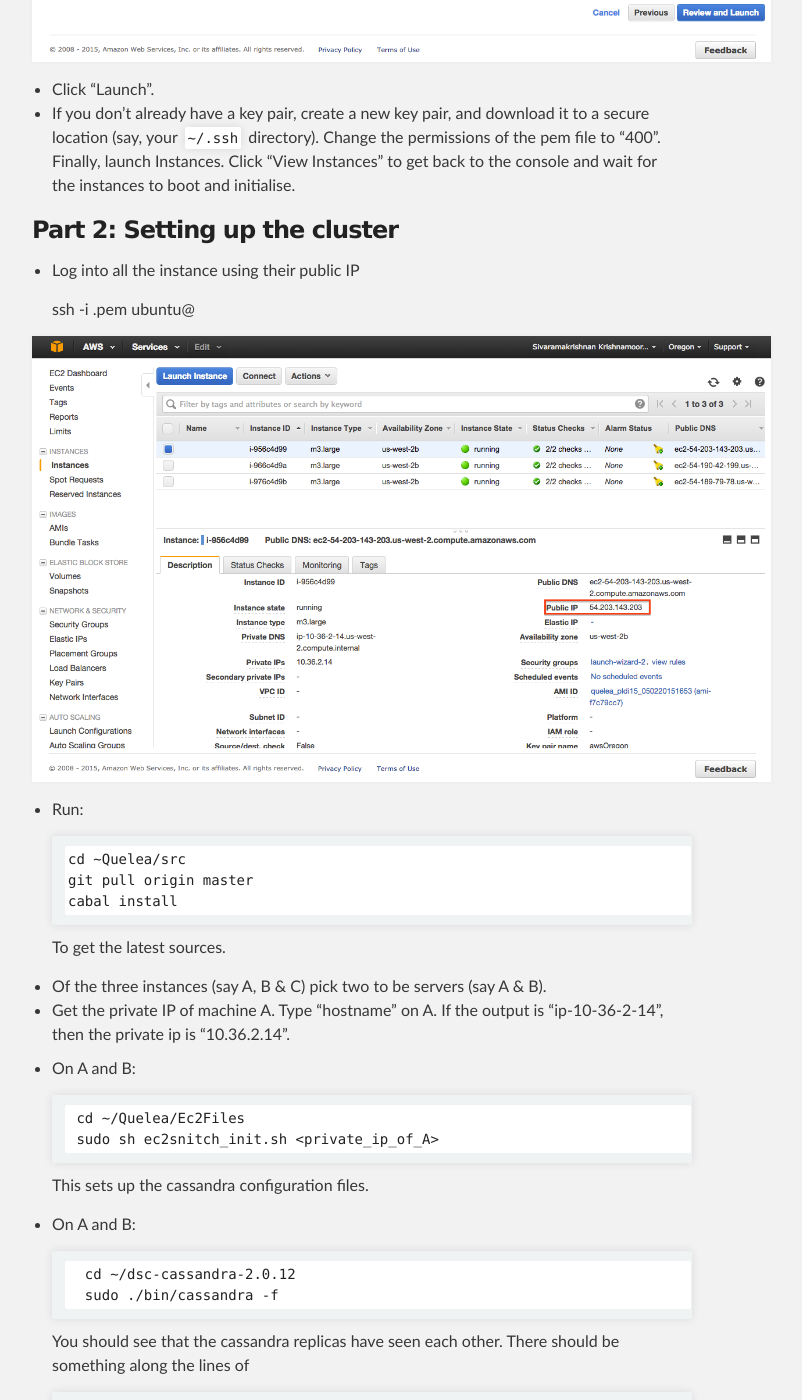
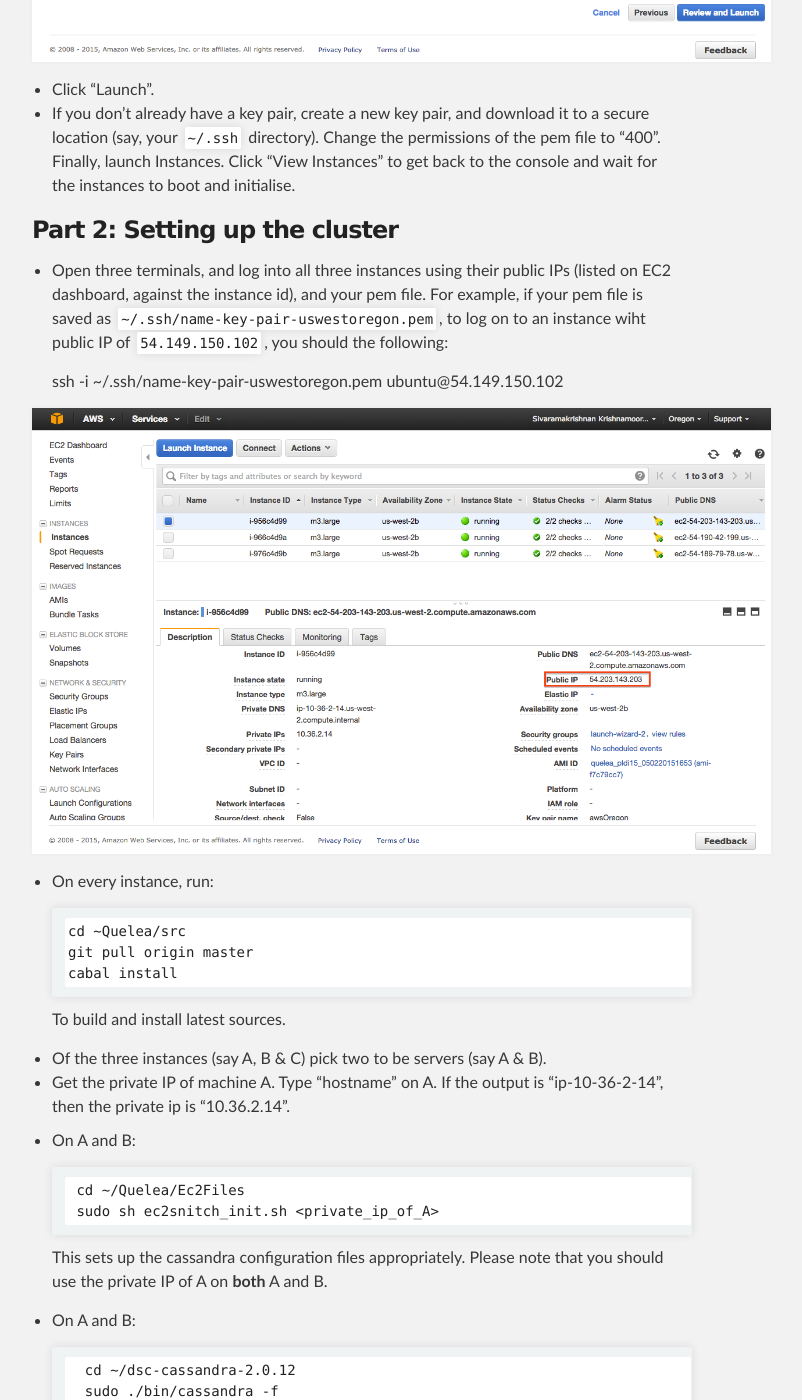
Before and after one commit to kayceesrk/Quelea, a Jekyll site: the page built from _posts/2015-02-12-ec2-instructions.markdown, in a window 1280 px wide and 1400 px high, scrolled down 2660 px. Shown: the whole window, without its empty margins (288-1090 px from the left). Built offline with Jekyll 4.4.1, drawn with Linux system fonts in a browser that asks for light colours.

Commit message:
VM URL changed. EC2 instructions edited.

```diff
--- a/_config.yml
+++ b/_config.yml
@@ -1,2 +1,3 @@
 baseurl: "/Quelea"
 pldiurl: "http://gowthamk.github.io/docs/quelea.pdf"
+vmurl: "https://www.dropbox.com/s/dd1nzms16ihlggl/Quelea.ova?dl=0"
--- a/_posts/2015-02-12-ec2-instructions.markdown
+++ b/_posts/2015-02-12-ec2-instructions.markdown
@@ -34,19 +34,23 @@
 
 ### Part 2: Setting up the cluster
 
-+ Log into all the instance using their public IP
++ Open three terminals, and log into all three instances using their public IPs
+(listed on EC2 dashboard, against the instance id), and your pem file. For
+example, if your pem file is saved as `~/.ssh/name-key-pair-uswestoregon.pem`,
+to log on to an instance wiht public IP of `54.149.150.102`, you should the
+following:
 
-    ssh -i <key_file_name>.pem ubuntu@<public_ip>
+    ssh -i ~/.ssh/name-key-pair-uswestoregon.pem ubuntu@54.149.150.102
 
 ![ec2-5]({{ site.baseurl }}/assets/ec2-5.png)
 
-+ Run:
++ On every instance, run:
 
       cd ~Quelea/src
       git pull origin master
       cabal install
 
-  To get the latest sources.
+  To build and install latest sources.
 + Of the three instances (say A, B & C) pick two to be servers (say A & B).
 + Get the private IP of machine A. Type “hostname” on A. If the output is “ip-10-36-2-14”, then the private ip is “10.36.2.14”.
 + On A and B:
@@ -54,7 +58,8 @@
        cd ~/Quelea/Ec2Files
        sudo sh ec2snitch_init.sh <private_ip_of_A>
 
-  This sets up the cassandra configuration files.
+  This sets up the cassandra configuration files appropriately. Please note that
+  you should use the private IP of A on **both** A and B.
 + On A and B:
 
         cd ~/dsc-cassandra-2.0.12
```
Also changed, not shown: _posts/2015-02-08-index.markdown (+3 -5 lines).
